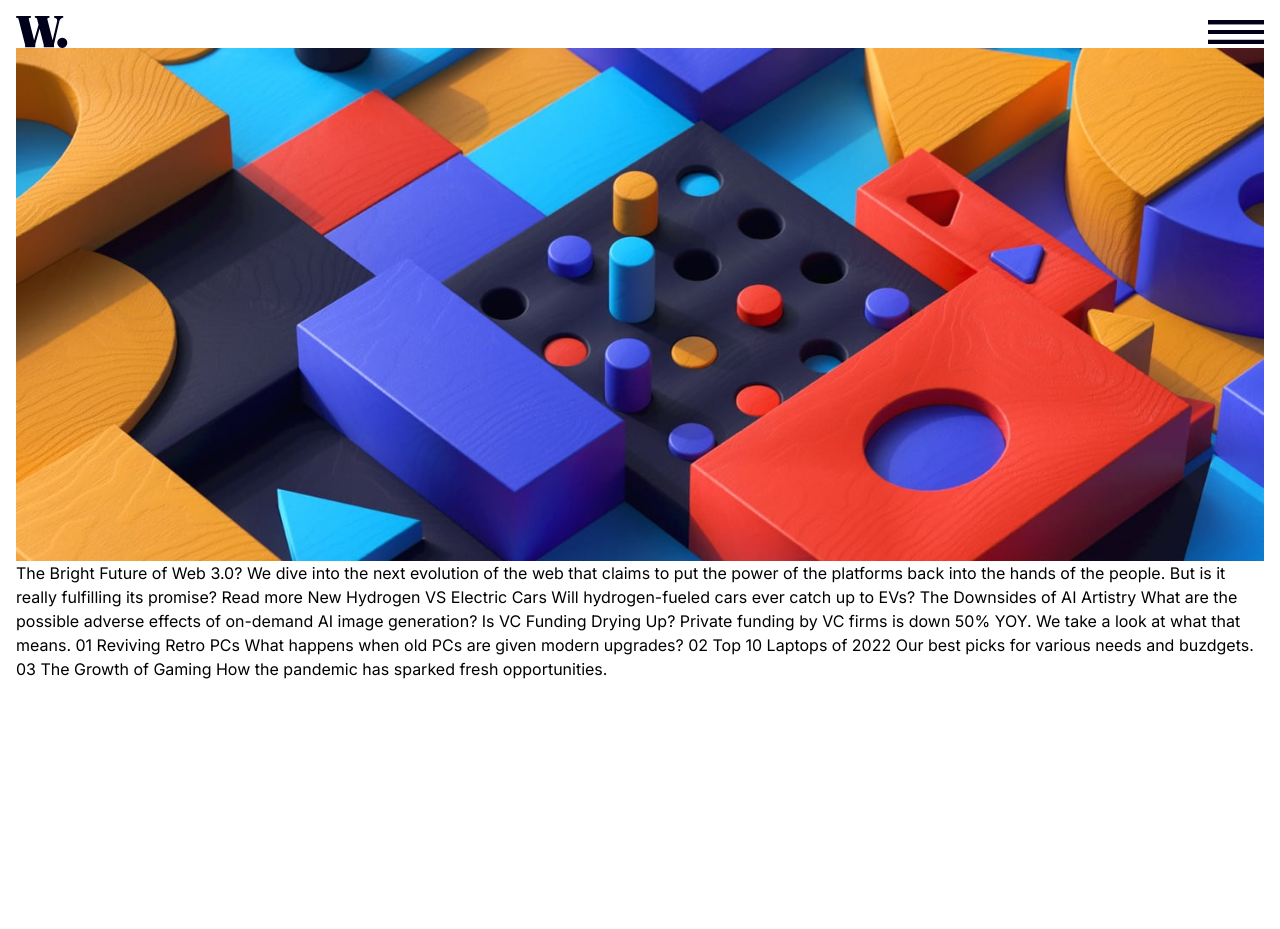
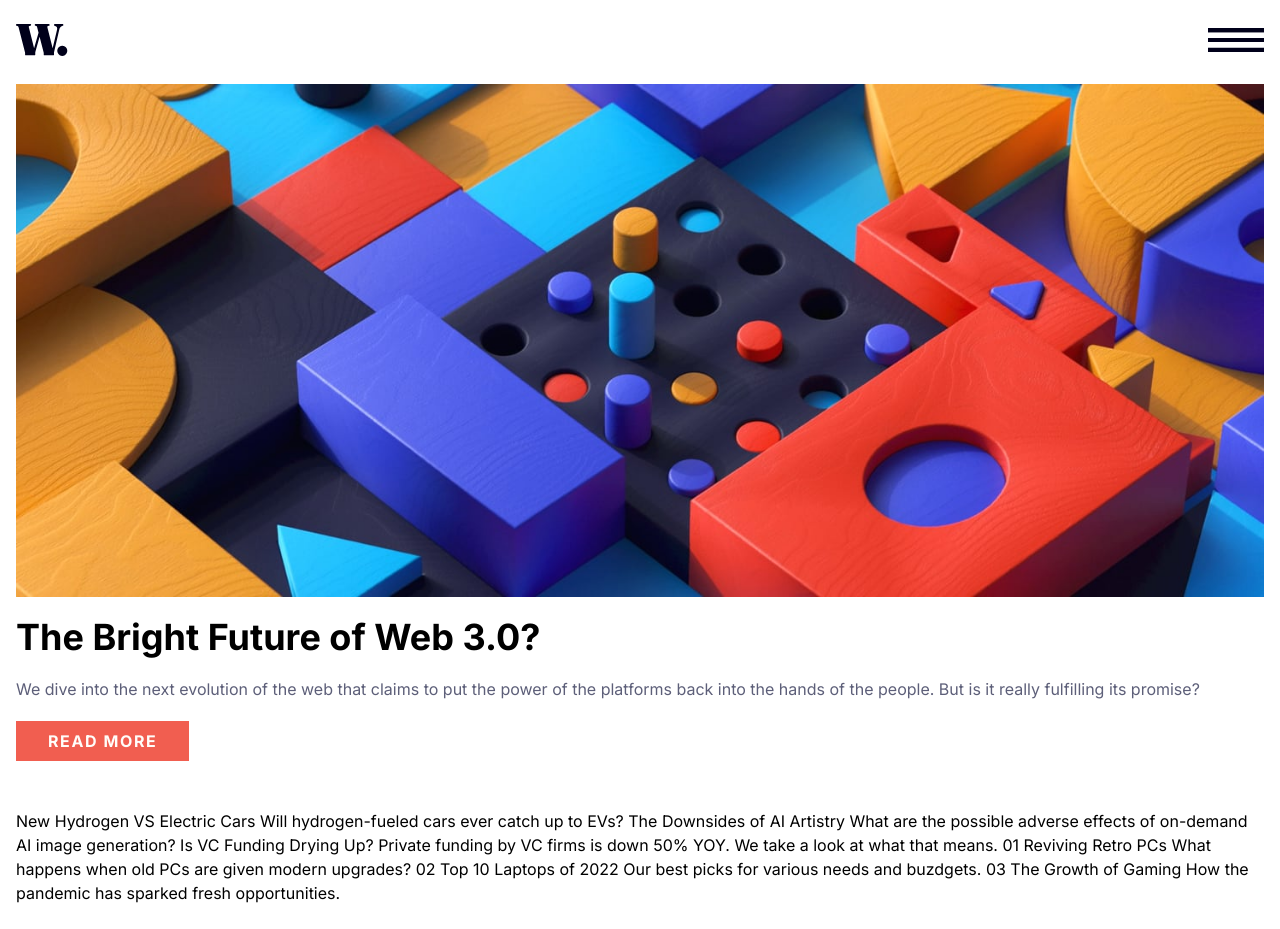
Before and after one commit to miguehenriquez/fem-news-homepage, an Angular app: page / in a window 1280 px wide. Before the commit the page ends 800 px from the top, so only its background shows below. Built offline with nearby package versions, Linux system fonts and the light colour scheme.

Commit message:
add initial main content style

```diff
--- a/src/app/app.component.html
+++ b/src/app/app.component.html
@@ -1,5 +1,5 @@
 <div [ngClass]="showMenu ? ' h-screen overflow-hidden' : ''">
-  <div class="m-4">
+  <div class="mx-4 my-6">
     <header class="flex justify-between items-center">
       <img class="h-8" src="assets/images/logo.svg" alt="logo" />
       <img
@@ -9,7 +9,7 @@
         alt="menu icon"
       />
     </header>
-    <main>
+    <main class="my-7">
       <picture>
         <source
           media="(min-width: 480px)"
@@ -17,22 +17,33 @@
         />
         <img src="assets/images/image-web-3-mobile.jpg" alt="" />
       </picture>
+      <h1 class="font-bold text-4xl mr-10 my-5">
+        The Bright Future of Web 3.0?
+      </h1>
+
+      <p class="text-c-dark-grayish-blue">
+        We dive into the next evolution of the web that claims to put the power
+        of the platforms back into the hands of the people. But is it really
+        fulfilling its promise?
+      </p>
+      <button
+        class="bg-c-soft-red tracking-widest my-5 text-c-off-white uppercase font-bold py-2 px-8"
+      >
+        Read more
+      </button>
     </main>
-    The Bright Future of Web 3.0? We dive into the next evolution of the web
-    that claims to put the power of the platforms back into the hands of the
-    people. But is it really fulfilling its promise? Read more New Hydrogen VS
-    Electric Cars Will hydrogen-fueled cars ever catch up to EVs? The Downsides
-    of AI Artistry What are the possible adverse effects of on-demand AI image
-    generation? Is VC Funding Drying Up? Private funding by VC firms is down 50%
-    YOY. We take a look at what that means. 01 Reviving Retro PCs What happens
-    when old PCs are given modern upgrades? 02 Top 10 Laptops of 2022 Our best
-    picks for various needs and buzdgets. 03 The Growth of Gaming How the
-    pandemic has sparked fresh opportunities.
+    New Hydrogen VS Electric Cars Will hydrogen-fueled cars ever catch up to
+    EVs? The Downsides of AI Artistry What are the possible adverse effects of
+    on-demand AI image generation? Is VC Funding Drying Up? Private funding by
+    VC firms is down 50% YOY. We take a look at what that means. 01 Reviving
+    Retro PCs What happens when old PCs are given modern upgrades? 02 Top 10
+    Laptops of 2022 Our best picks for various needs and buzdgets. 03 The Growth
+    of Gaming How the pandemic has sparked fresh opportunities.
   </div>
   <div *ngIf="showMenu" class="h-screen absolute top-0 left-0 w-full z-10 flex">
     <div
       (click)="togglemenu()"
-      class="bg-very-dark-blue opacity-20 h-screen w-1/3"
+      class="bg-c-very-dark-blue opacity-20 h-screen w-1/3"
     ></div>
     <div class="h-screen flex flex-col w-2/3 bg-white opacity-100 p-6">
       <img
--- a/tailwind.config.js
+++ b/tailwind.config.js
@@ -4,12 +4,12 @@ module.exports = {
   theme: {
     extend: {
       colors: {
-        "soft-orange": "hsl(35, 77%, 62%)",
-        "soft-red": "hsl(5, 85%, 63%)",
-        "off-white": "hsl(36, 100%, 99%)",
-        "grayish-blue": "hsl(233, 8%, 79%)",
-        "dark-grayish-blue": "hsl(236, 13%, 42%)",
-        "very-dark-blue": "hsl(240, 100%, 5%)",
+        "c-soft-orange": "hsl(35, 77%, 62%)",
+        "c-soft-red": "hsl(5, 85%, 63%)",
+        "c-off-white": "hsl(36, 100%, 99%)",
+        "c-grayish-blue": "hsl(233, 8%, 79%)",
+        "c-dark-grayish-blue": "hsl(236, 13%, 42%)",
+        "c-very-dark-blue": "hsl(240, 100%, 5%)",
       },
       fontSize: "15px",
       fontFamily: {
```
